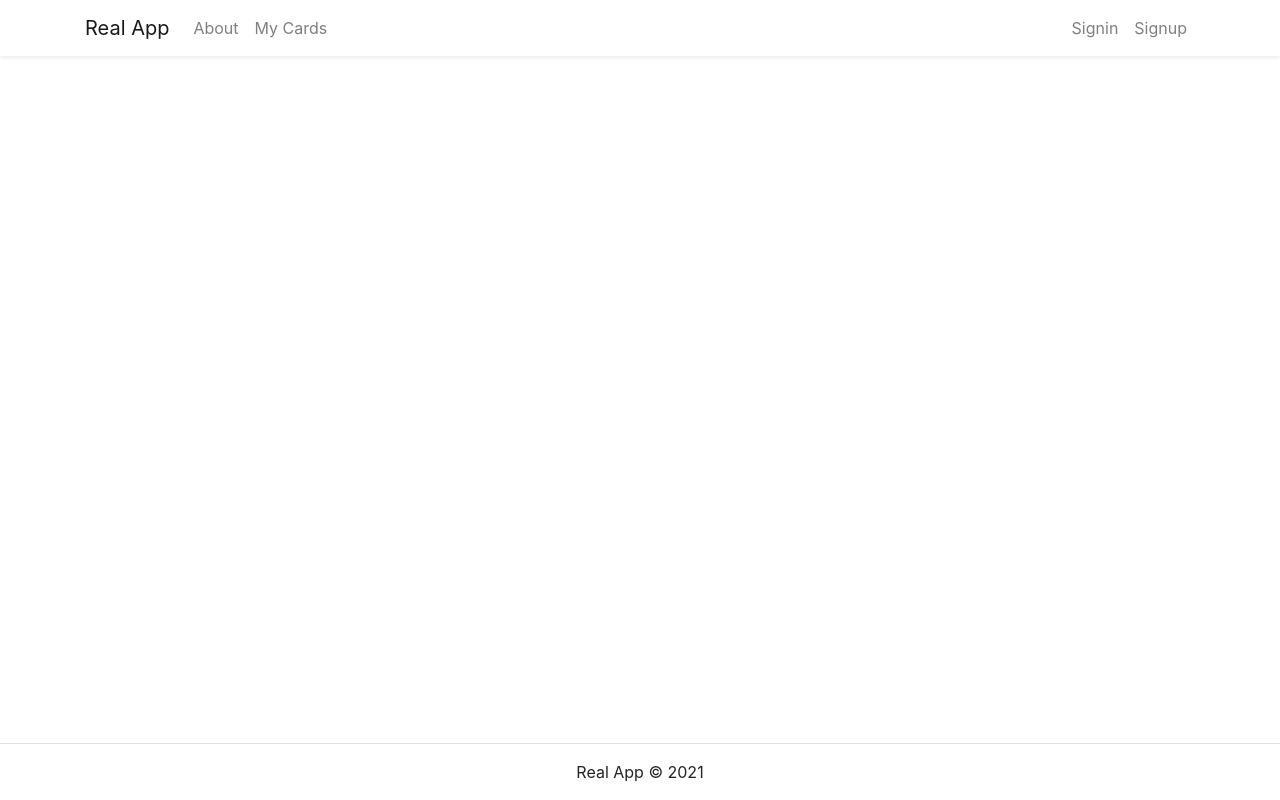
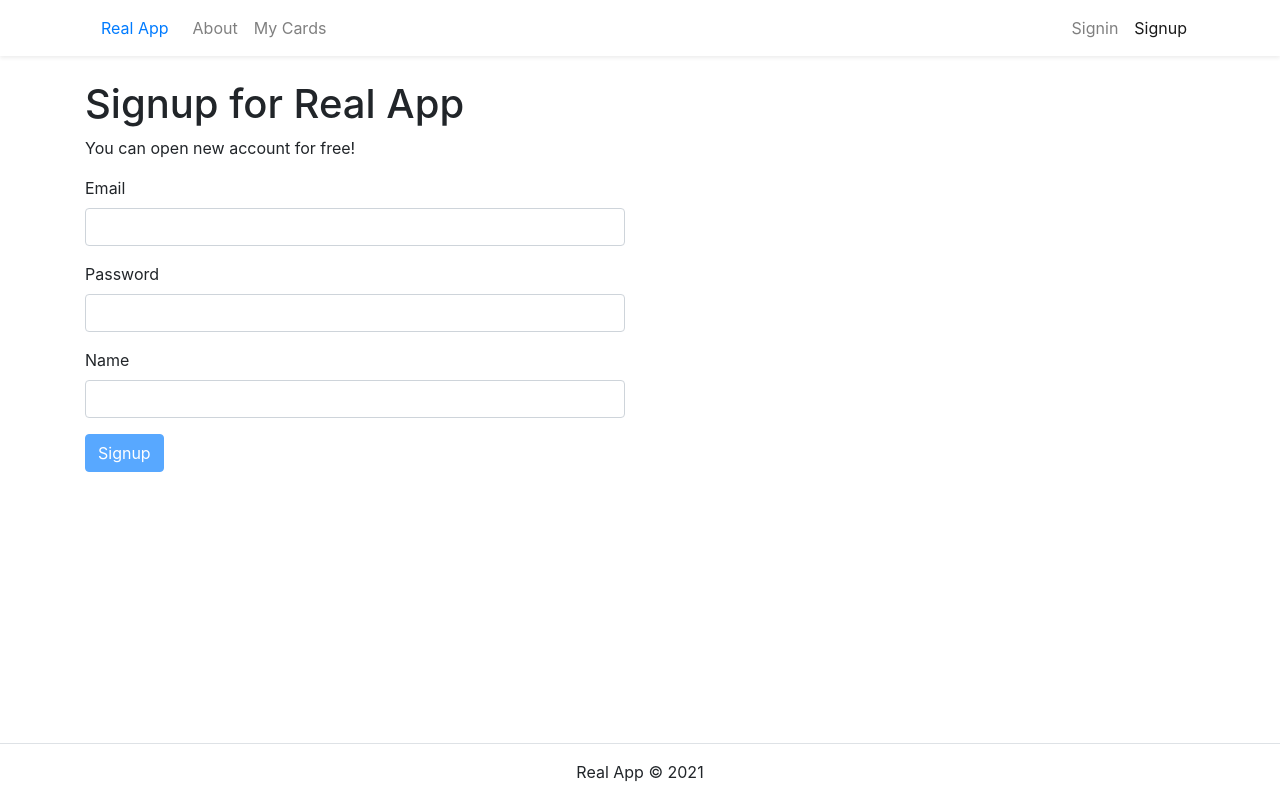
Before and after one commit to tsanhan/React-HackerU, a React (Create React App) app: page /signup in a window 1280 px wide. Built offline with nearby package versions, Linux system fonts and the light colour scheme.

Commit message:
chapter6

```diff
--- a/package.json
+++ b/package.json
@@ -8,10 +8,12 @@
     "@testing-library/react": "^11.2.6",
     "@testing-library/user-event": "^12.8.3",
     "bootstrap": "^4.6.0",
+    "joi-browser": "^13.4.0",
     "jquery": "^3.6.0",
     "popper.js": "^1.16.1",
     "react": "^17.0.2",
     "react-dom": "^17.0.2",
+    "react-router-dom": "^5.2.0",
     "react-scripts": "4.0.3",
     "web-vitals": "^1.1.1"
   },
--- a/src/App.js
+++ b/src/App.js
@@ -3,6 +3,13 @@ import "./App.css";
 
 import Navbar from "./components/navbar";
 import Footer from "./components/footer";
+
+import Home from "./components/home";
+import About from "./components/about";
+import Signup from "./components/signup";
+
+import { Switch, Route } from "react-router-dom";
+
 
 function App() {
     return (
@@ -11,7 +18,20 @@ function App() {
                 <Navbar />
             </header>
             <main>
+                <Switch>
+                    <Route path="/signup" component={Signup} />
+                    <Route path="/about" component={About} />
+                    <Route path="/" exact component={Home} />
+                    {/*
+                     exact is important (like pathMatch: 'full' in angular).
+                     this will match the full route (otherwise all routes has '/')
+                     to demostrate try using:
+                     <Route path="/" component={Home} />
+                     <Route path="/about" component={About} />
 
+                     now all paths has"/" so all paths will navigate to Home
+                     */}
+                </Switch>
             </main>
             <footer>
                 <Footer />
--- /dev/null
+++ b/src/components/about.jsx
@@ -0,0 +1,20 @@
+import React, { Component } from "react";
+import PageHeader from "./common/pageHeader";
+
+class About extends Component {
+  state = {};
+  render() {
+    return (
+      <div className="container">
+        <PageHeader titleText="About Real App" />
+        <div className="row">
+          <div className="col-12">
+            <p>Content example text for about page here.</p>
+          </div>
+        </div>
+      </div>
+    );
+  }
+}
+
+export default About;
--- /dev/null
+++ b/src/components/common/form.jsx
@@ -0,0 +1,76 @@
+import React, { Component } from "react";
+import Joi from "joi-browser";
+import Input from "./input";
+
+class Form extends Component {
+  state = {
+    data: {},
+    errors: {},
+  };
+
+  validate = () => {
+    const options = { abortEarly: false };
+    const { error } = Joi.validate(this.state.data, this.schema, options);
+    if (!error) return null;
+
+    const errors = {};
+    for (let item of error.details){
+        errors[item.path[0]] = item.message;
+    }
+    return errors;
+  };
+
+  validateProperty = ({ name, value }) => {
+    const obj = { [name]: value };
+    const schema = { [name]: this.schema[name] };
+    const { error } = Joi.validate(obj, schema);
+    return error ? error.details[0].message : null;
+  };
+
+  handleSubmit = (e) => {
+    e.preventDefault();
+
+    const errors = this.validate();
+    this.setState({ errors: errors || {} });
+    if (errors) return;
+
+    this.doSubmit();
+  };
+
+  handleChange = ({ currentTarget: input }) => {
+    const errors = { ...this.state.errors };
+    const errorMessage = this.validateProperty(input);
+    if (errorMessage) errors[input.name] = errorMessage;
+    else delete errors[input.name];
+
+    const data = { ...this.state.data };
+    data[input.name] = input.value;
+
+    this.setState({ data, errors });
+  };
+
+  renderButton(label) {
+    return (
+      <button disabled={this.validate()} className="btn btn-primary">
+        {label}
+      </button>
+    );
+  }
+
+  renderInput(name, label, type = "text") {
+    const { data, errors } = this.state;
+
+    return (
+      <Input
+        type={type}
+        name={name}
+        value={data[name]}
+        label={label}
+        onChange={this.handleChange}
+        error={errors[name]}
+      />
+    );
+  }
+}
+
+export default Form;
--- /dev/null
+++ b/src/components/common/input.jsx
@@ -0,0 +1,13 @@
+import React from "react";
+
+const Input = ({ name, label, error, ...rest }) => {
+  return (
+    <div className="form-group">
+      <label htmlFor={name}>{label}</label>
+      <input {...rest} name={name} id={name} className="form-control" />
+      {error && <span className="text-danger">{error}</span>}
+    </div>
+  );
+};
+
+export default Input;
--- /dev/null
+++ b/src/components/common/pageHeader.jsx
@@ -0,0 +1,13 @@
+import React from "react";
+
+const PageHeader = ({ titleText }) => {
+  return (
+    <div className="row">
+      <div className="col-12 mt-4">
+        <h1>{titleText}</h1>
+      </div>
+    </div>
+  );
+};
+
+export default PageHeader;
--- /dev/null
+++ b/src/components/home.jsx
@@ -0,0 +1,20 @@
+import React, { Component } from "react";
+import PageHeader from "./common/pageHeader";
+
+class Home extends Component {
+  state = {};
+  render() {
+    return (
+      <div className="container">
+        <PageHeader titleText="Real App Home Page" />
+        <div className="row">
+          <div className="col-12">
+            <p>Lorem ipsum dolor sit amet consectetur adipisicing elit.</p>
+          </div>
+        </div>
+      </div>
+    );
+  }
+}
+
+export default Home;
--- a/src/components/navbar.jsx
+++ b/src/components/navbar.jsx
@@ -1,5 +1,5 @@
-
 import React, { Component } from "react";
+import { NavLink, Link } from "react-router-dom";
 
 class Navbar extends Component {
   state = {};
@@ -7,9 +7,9 @@ class Navbar extends Component {
     return (
       <nav className="navbar navbar-expand-lg navbar-light shadow-sm">
         <div className="container">
-          <a className="navbar-brand" href="#">
+          <Link className="nav-item nav-link" to="/">
             Real App
-          </a>
+          </Link>
           <button
             className="navbar-toggler"
             type="button"
@@ -24,26 +24,26 @@ class Navbar extends Component {
           <div className="collapse navbar-collapse" id="navbarNav">
             <ul className="navbar-nav">
               <li className="nav-item">
-                <a className="nav-link" href="#">
+                <NavLink className="nav-item nav-link" to="/about">
                   About
-                </a>
+                </NavLink>
               </li>
               <li className="nav-item">
-                <a className="nav-link" href="#">
+                <NavLink className="nav-item nav-link" to="/my-cards">
                   My Cards
-                </a>
+                </NavLink>
               </li>
             </ul>
             <ul className="navbar-nav ml-auto">
               <li className="nav-item">
-                <a className="nav-link" href="#">
+                <NavLink className="nav-item nav-link" to="/signin">
                   Signin
-                </a>
+                </NavLink>
               </li>
               <li className="nav-item">
-                <a className="nav-link" href="#">
+                <NavLink className="nav-item nav-link" to="/signup">
                   Signup
-                </a>
+                </NavLink>
               </li>
             </ul>
           </div>
--- /dev/null
+++ b/src/components/signup.jsx
@@ -0,0 +1,55 @@
+import React from "react";
+import PageHeader from "./common/pageHeader";
+import Joi from "joi-browser";
+import Form from "./common/form";
+
+class Signup extends Form {
+  state = {
+    data: { email: "", password: "", name: "" },
+    errors: {}
+  };
+
+  schema = {
+    email: Joi.string()
+      .required()
+      .email()
+      .label("Email"),
+    password: Joi.string()
+      .required()
+      .min(6)
+      .label("Password"),
+    name: Joi.string()
+      .required()
+      .min(2)
+      .label("Name")
+  };
+
+  doSubmit = () => {
+    // Call the server
+    console.log("Submitted");
+  };
+  render() {
+    return (
+      <div className="container">
+        <PageHeader titleText="Signup for Real App" />
+        <div className="row">
+          <div className="col-12">
+            <p>You can open new account for free!</p>
+          </div>
+        </div>
+        <div className="row">
+          <div className="col-lg-6">
+            <form onSubmit={this.handleSubmit} autoComplete="off" method="POST">
+              {this.renderInput("email", "Email", "email")}
+              {this.renderInput("password", "Password", "password")}
+              {this.renderInput("name", "Name")}
+              {this.renderButton("Signup")}
+            </form>
+          </div>
+        </div>
+      </div>
+    );
+  }
+}
+
+export default Signup;
--- a/src/index.js
+++ b/src/index.js
@@ -11,10 +11,16 @@ import "jquery/dist/jquery";
 import "popper.js/dist/popper";
 import "bootstrap/dist/js/bootstrap";
 
+import { BrowserRouter } from "react-router-dom";
+
+
 ReactDOM.render(
-    <React.StrictMode >
-        <App />
-    </React.StrictMode>,
+    <BrowserRouter>
+        <React.StrictMode >
+            <App />
+        </React.StrictMode>
+    </BrowserRouter>
+    ,
     document.getElementById('root')
 );
 
```
Also changed, not shown: 1 other file (tests, documents, lock files or other folders).
